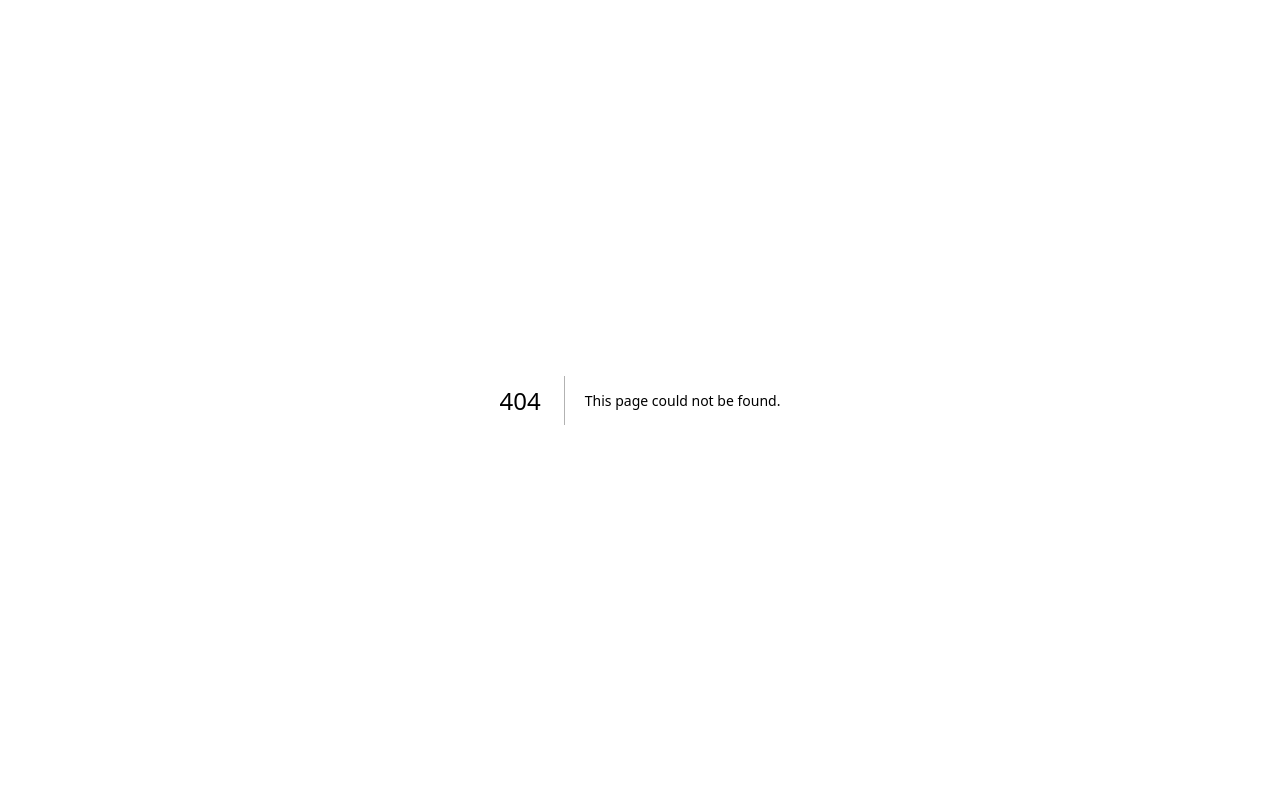
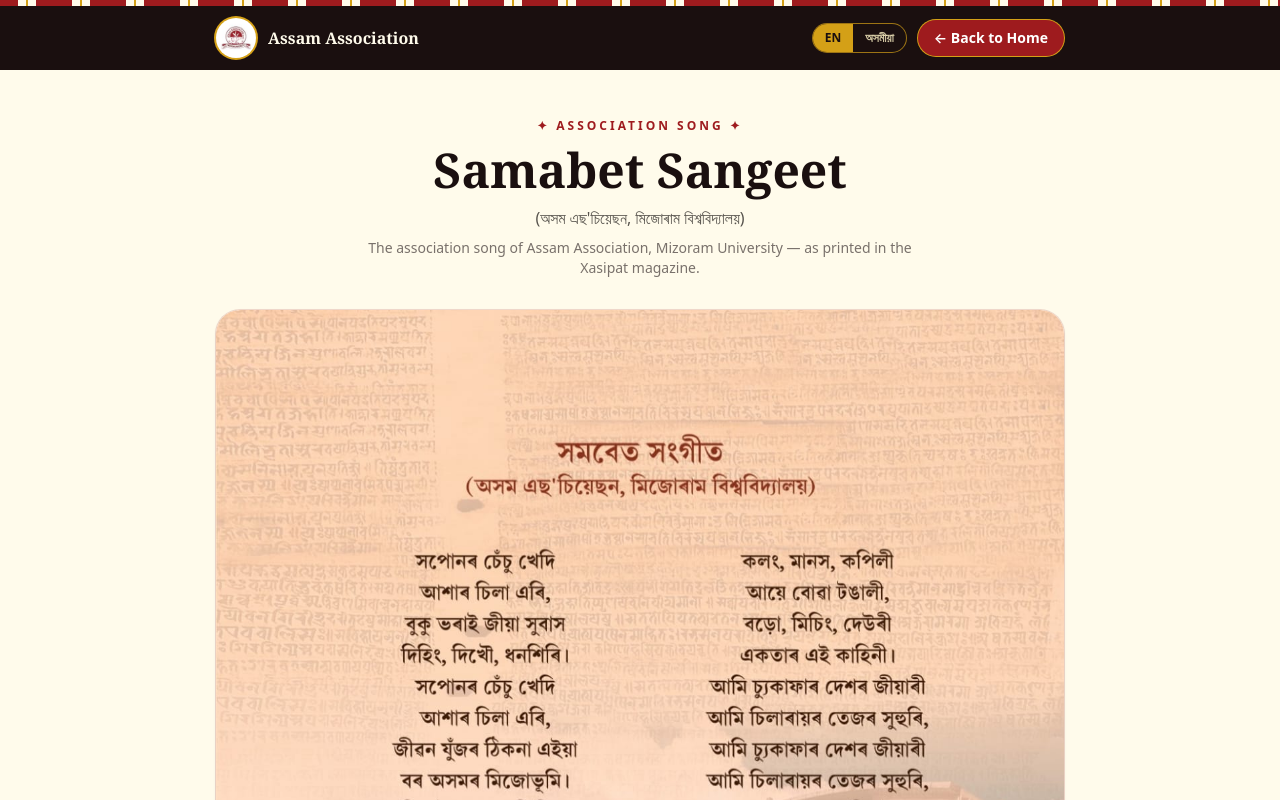
Before and after one commit to mrigangha/assam, a Next.js app: page /song in a window 1280 px wide. Before the commit this address had no page. Shown: the top 800 px of the page. Built offline with nearby package versions, Linux system fonts and the light colour scheme.

Commit message:
Dedicated association song page with transcribed lyrics

```diff
--- a/src/app/page.tsx
+++ b/src/app/page.tsx
@@ -156,6 +156,11 @@
     ["#join", t.nav.join],
   ];
 
+  const FOOTER_LINKS: [string, string][] = [
+    ...QUICK_LINKS,
+    ["/song", t.culture.songShort],
+  ];
+
   return (
     <div className="min-h-screen bg-[#FFFBEB]">
       <Navbar />
@@ -282,6 +287,14 @@
                 <p className="text-stone-600 text-[15px] leading-relaxed">{c.desc}</p>
               </div>
             ))}
+          </div>
+          <div className="mt-8 text-center">
+            <a
+              href="/song"
+              className="inline-block px-7 py-3 rounded-full font-semibold bg-[#9E1B1E] hover:bg-[#7f1414] text-white ring-1 ring-[#D4A017] shadow-lg transition"
+            >
+              {t.culture.songBtn}
+            </a>
           </div>
         </div>
       </section>
@@ -522,7 +535,7 @@
             <div>
               <p className="font-bold mb-3 text-[#E7C873] uppercase tracking-widest text-xs">{t.footer.quick}</p>
               <div className="grid grid-cols-2 gap-1 text-sm">
-                {QUICK_LINKS.map(([h, l]) => (
+                {FOOTER_LINKS.map(([h, l]) => (
                   <a key={h} href={h} className="py-1.5 text-amber-100/80 hover:text-white">{l}</a>
                 ))}
               </div>
--- /dev/null
+++ b/src/app/song/page.tsx
@@ -0,0 +1,174 @@
+"use client";
+
+import Image from "next/image";
+import Link from "next/link";
+import { LanguageProvider, useLang } from "@/components/Language";
+import { LangToggle } from "@/components/Navbar";
+
+// Transcribed from public/magazaine/magazine-song.jpg (Xasipat magazine).
+const STANZA_1 = [
+  "সপোনৰ চেঁচু খেদি",
+  "আশাৰ চিলা এৰি,",
+  "বুকু ভৰাই জীয়া সুবাস",
+  "দিহিং, দিখৌ, ধনশিৰি।",
+  "সপোনৰ চেঁচু খেদি",
+  "আশাৰ চিলা এৰি,",
+  "জীৱন জুঁজৰ ঠিকনা এইয়া",
+  "বৰ অসমৰ মিজোভূমি।",
+];
+
+const CHORUS = [
+  "আমি লুইতৰ পাৰ জিলিকাম,",
+  "আমি আই অসমীক পোহৰাম,",
+  "সাতভনীৰ চেনেহ জৰী",
+  "লুচাইৰ বুকুত বৈ যাম",
+  "লুচাইৰ বুকুত বৈ যাম...",
+];
+
+const STANZA_2 = [
+  "কলং, মানস, কপিলী",
+  "আয়ে বোৱা টঙালী,",
+  "বড়ো, মিচিং, দেউৰী",
+  "একতাৰ এই কাহিনী।",
+  "আমি চ্যুকাফাৰ দেশৰ জীয়াৰী",
+  "আমি চিলাৰায়ৰ তেজৰ সুঁহৰি,",
+  "আমি চ্যুকাফাৰ দেশৰ জীয়াৰী",
+  "আমি চিলাৰায়ৰ তেজৰ সুঁহৰি,",
+  "আৰ'নাইখন মেৰিয়াই,",
+  "বিৰি-গাছেং উৰুৱাই,",
+  "লুইতৰ বুকুত মেলি পানচৈ,",
+  "ওলালো সপোন ধিয়াই।",
+];
+
+const CREDITS: [string, string][] = [
+  ["lyrics", "বিংকু বিদিপ দত্ত"],
+  ["tune", "হিমাংশু দিহিঙীয়া"],
+  ["plan", "আব্দুল ৰাজাক আহমেদ"],
+];
+
+function Stanza({ lines }: { lines: string[] }) {
+  return (
+    <div className="space-y-1.5">
+      {lines.map((l, i) => (
+        <p key={i} className="font-serif-display text-lg sm:text-xl leading-relaxed text-stone-800">
+          {l}
+        </p>
+      ))}
+    </div>
+  );
+}
+
+function SongContent() {
+  const { t } = useLang();
+  const creditLabel = {
+    lyrics: t.song.creditLyrics,
+    tune: t.song.creditTune,
+    plan: t.song.creditPlan,
+  };
+
+  return (
+    <div className="min-h-screen bg-[#FFFBEB]">
+      {/* simple header */}
+      <header className="bg-[#1a0f0f] text-amber-50 sticky top-0 z-50">
+        <div className="h-1.5 gamosa-strip" />
+        <div className="max-w-4xl mx-auto flex items-center justify-between px-4 sm:px-6 py-3">
+          <Link href="/" className="flex items-center gap-3">
+            <Image
+              src="/insta/logo.jpg"
+              alt="Assam Association MZU logo"
+              width={40}
+              height={40}
+              className="rounded-full bg-white ring-2 ring-[#D4A017]"
+            />
+            <span className="font-serif font-bold">{t.nav.brand1}</span>
+          </Link>
+          <div className="flex items-center gap-3">
+            <LangToggle compact />
+            <Link
+              href="/"
+              className="px-4 py-2 text-sm font-semibold bg-[#9E1B1E] hover:bg-[#7f1414] text-white rounded-full ring-1 ring-[#D4A017] transition"
+            >
+              {t.song.back}
+            </Link>
+          </div>
+        </div>
+      </header>
+
+      <main className="max-w-4xl mx-auto px-4 sm:px-6 py-12">
+        <div className="text-center mb-8">
+          <p className="text-xs font-bold tracking-[0.25em] uppercase mb-3 text-[#9E1B1E]">
+            ✦ {t.song.kicker} ✦
+          </p>
+          <h1 className="font-serif-display text-4xl sm:text-5xl font-bold text-[#1a0f0f]">
+            {t.song.title}
+          </h1>
+          <p className="mt-3 text-stone-600">(অসম এছ'চিয়েছন, মিজোৰাম বিশ্ববিদ্যালয়)</p>
+          <p className="mt-2 text-stone-500 text-sm max-w-xl mx-auto">{t.song.sub}</p>
+        </div>
+
+        {/* original magazine page */}
+        <figure className="rounded-3xl overflow-hidden ring-1 ring-[#9E1B1E]/15 shadow-sm bg-white mb-8">
+          <Image
+            src="/magazaine/magazine-song.jpg"
+            alt={t.song.imageAlt}
+            width={1269}
+            height={1599}
+            className="w-full h-auto"
+            priority
+          />
+        </figure>
+
+        {/* readable lyrics */}
+        <div className="bg-white rounded-3xl p-8 sm:p-10 ring-1 ring-[#9E1B1E]/15 shadow-sm border-t-4 border-[#9E1B1E]">
+          <Stanza lines={STANZA_1} />
+          <div className="my-6 rounded-2xl bg-[#FFF7E6] ring-1 ring-[#D4A017]/50 p-6">
+            <p className="text-xs font-bold tracking-[0.25em] uppercase text-[#9E1B1E] mb-3">
+              ～ {t.song.chorus} ～
+            </p>
+            <Stanza lines={CHORUS} />
+          </div>
+          <Stanza lines={STANZA_2} />
+          <div className="my-6 rounded-2xl bg-[#FFF7E6] ring-1 ring-[#D4A017]/50 p-6">
+            <p className="text-xs font-bold tracking-[0.25em] uppercase text-[#9E1B1E] mb-3">
+              ～ {t.song.chorus} ～
+            </p>
+            <Stanza lines={CHORUS} />
+          </div>
+          <div className="mt-6 pt-5 border-t border-stone-200 grid gap-1.5 text-stone-700">
+            {CREDITS.map(([k, v]) => (
+              <p key={k}>
+                <strong className="text-[#9E1B1E]">
+                  {creditLabel[k as keyof typeof creditLabel]}:
+                </strong>{" "}
+                {v}
+              </p>
+            ))}
+          </div>
+        </div>
+
+        <div className="mt-8 flex flex-wrap justify-center gap-3">
+          <Link
+            href="/#magazine"
+            className="px-6 py-3 rounded-full font-semibold bg-[#D4A017] hover:bg-[#b78c12] text-[#1a0f0f] transition"
+          >
+            {t.song.magazineBtn}
+          </Link>
+          <Link
+            href="/"
+            className="px-6 py-3 rounded-full font-semibold ring-1 ring-[#9E1B1E]/40 text-[#9E1B1E] hover:bg-[#9E1B1E]/5 transition"
+          >
+            {t.song.back}
+          </Link>
+        </div>
+      </main>
+    </div>
+  );
+}
+
+export default function SongPage() {
+  return (
+    <LanguageProvider>
+      <SongContent />
+    </LanguageProvider>
+  );
+}
--- a/src/components/Language.tsx
+++ b/src/components/Language.tsx
@@ -76,6 +76,8 @@
     kicker: "Axomiya Culture",
     title: "What we carry to Mizoram",
     sub: "Four glimpses of Assam we proudly showcase at MZU fests, Virthli & University Week.",
+    songBtn: "🎵 Our Association Song →",
+    songShort: "Song",
     cards: [
       {
         emoji: "🥁",
@@ -131,6 +133,18 @@
     cover2Alt: "Magazine page: association song in Assamese",
     cover2Cap: "Association song (সমবেত সংগীত)",
     note: "PDF: public/magazaine/Xasipat-Magazine-AAMZU-2026.pdf. Replace the file to publish a new edition.",
+  },
+  song: {
+    back: "← Back to Home",
+    kicker: "Association Song",
+    title: "Samabet Sangeet",
+    sub: "The association song of Assam Association, Mizoram University — as printed in the Xasipat magazine.",
+    chorus: "Chorus",
+    creditLyrics: "Lyrics",
+    creditTune: "Tune",
+    creditPlan: "Planning",
+    magazineBtn: "📖 Read the Magazine ↗",
+    imageAlt: "Magazine page showing the association song in Assamese",
   },
   team: {
     kicker: "Committee",
@@ -267,6 +281,8 @@
     kicker: "অসমীয়া সংস্কৃতি",
     title: "মিজোৰামলৈ আমি যি লৈ যাওঁ",
     sub: "এমজেডইউ উৎসৱত আমি গৌৰৱেৰে প্ৰদৰ্শন কৰা অসমৰ চাৰিটা ঝলক।",
+    songBtn: "🎵 আমাৰ সন্থাৰ গীত →",
+    songShort: "গীত",
     cards: [
       {
         emoji: "🥁",
@@ -322,6 +338,18 @@
     cover2Alt: "আলোচনীৰ পৃষ্ঠা: অসমীয়াত সন্থাৰ গীত",
     cover2Cap: "সন্থাৰ গীত (সমবেত সংগীত)",
     note: "PDF: public/magazaine/Xasipat-Magazine-AAMZU-2026.pdf। নতুন সংখ্যা প্ৰকাশ কৰিবলৈ ফাইল সলনি কৰক।",
+  },
+  song: {
+    back: "← ঘৰলৈ উভতক",
+    kicker: "সন্থাৰ গীত",
+    title: "সমবেত সংগীত",
+    sub: "অসম সন্থা, মিজোৰাম বিশ্ববিদ্যালয়ৰ সন্থাৰ গীত — ছাছিপাত আলোচনীত প্ৰকাশিত।",
+    chorus: "ধুৱা",
+    creditLyrics: "কথা",
+    creditTune: "সুৰ",
+    creditPlan: "পৰিকল্পনা",
+    magazineBtn: "📖 আলোচনী পঢ়ক ↗",
+    imageAlt: "অসমীয়াত সন্থাৰ গীত দেখুওৱা আলোচনীৰ পৃষ্ঠা",
   },
   team: {
     kicker: "সমিতি",
--- a/src/components/Navbar.tsx
+++ b/src/components/Navbar.tsx
@@ -2,7 +2,7 @@
 import { useEffect, useState } from "react";
 import { useLang, type Lang } from "./Language";
 
-function LangToggle({ compact = false }: { compact?: boolean }) {
+export function LangToggle({ compact = false }: { compact?: boolean }) {
   const { lang, setLang } = useLang();
   return (
     <div
```
